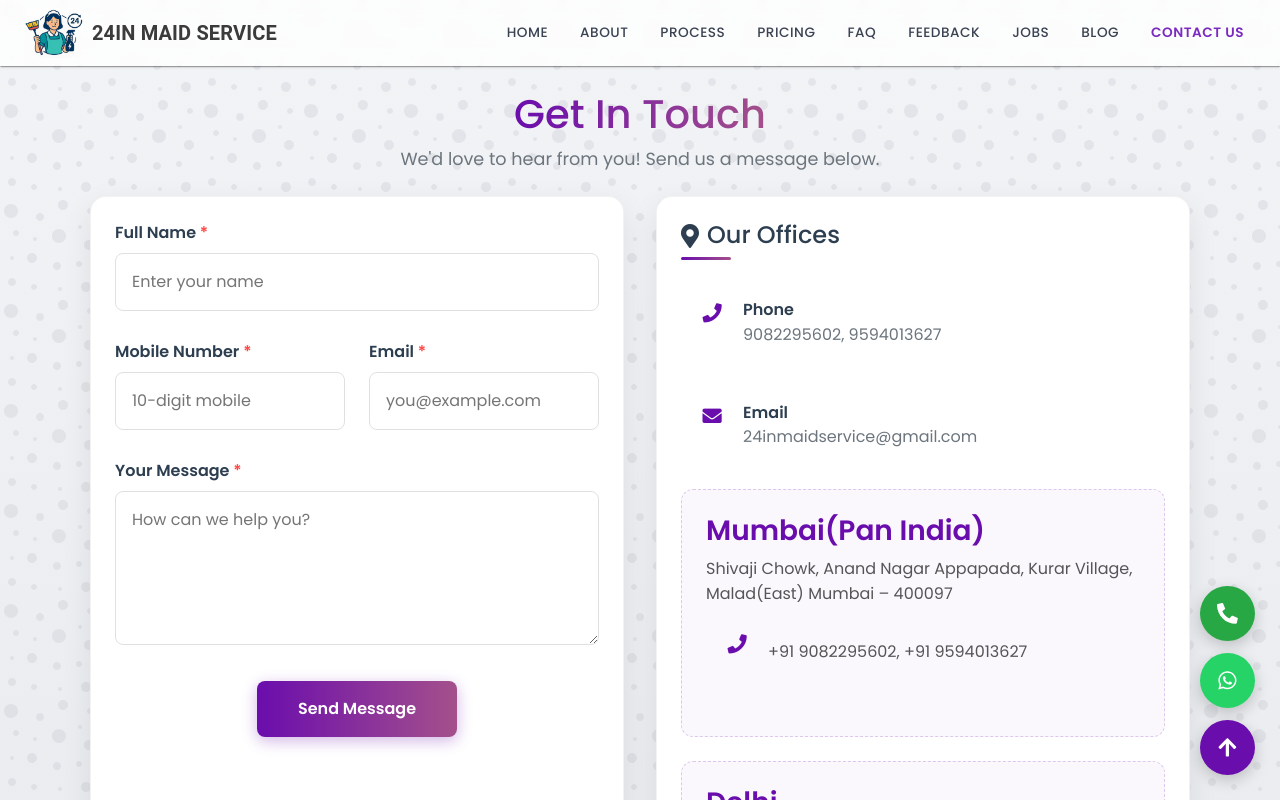
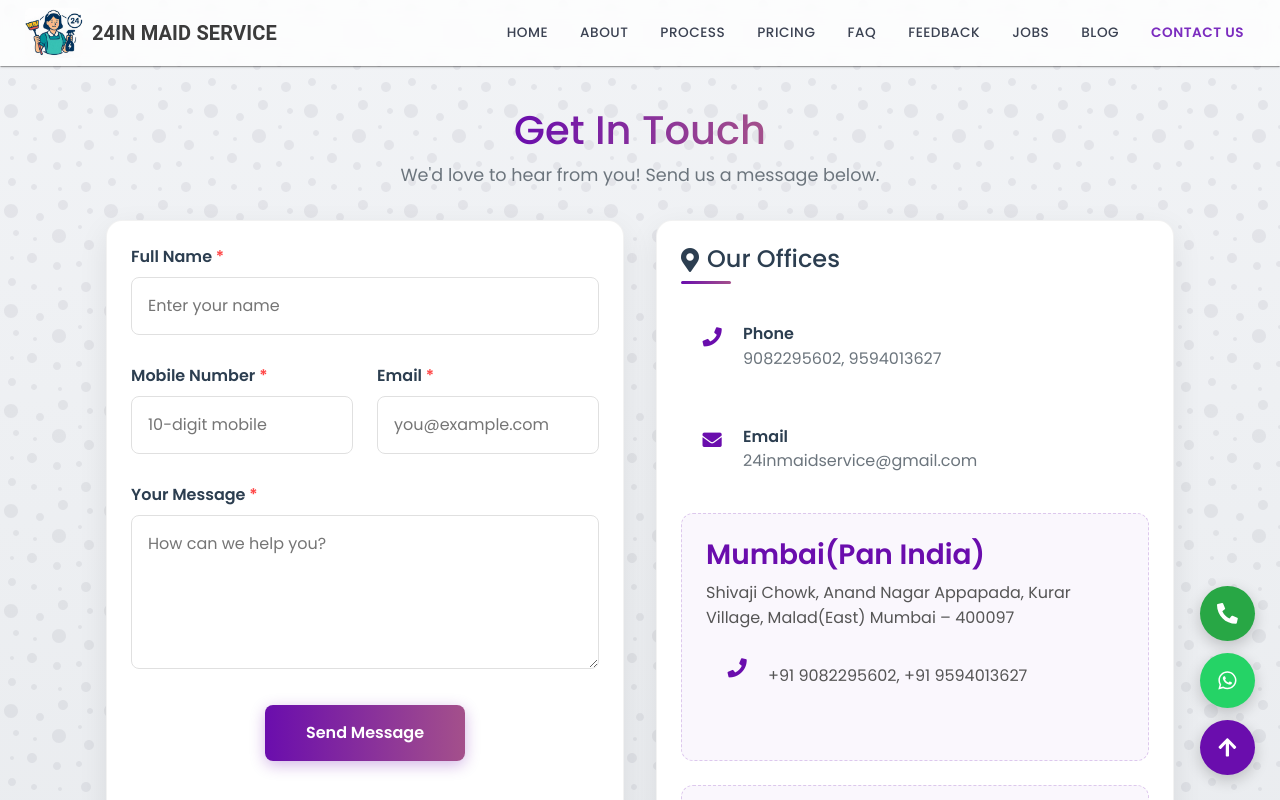
Before and after one commit to Sanjay-Vishwakarma/24in7service, a React (Create React App) app: page /contactus in a window 1280 px wide. Shown: the top 800 px of the page. Built offline with nearby package versions, Linux system fonts and the light colour scheme.

Commit message:
cass changes for contact

```diff
--- a/src/pages/ContactUs.css
+++ b/src/pages/ContactUs.css
@@ -5,10 +5,11 @@
 .contact-container {
   max-width: 1100px;
   margin: 0 auto;
-  min-height: 100vh; /* Full screen height */
+  min-height: 100vh; /* Full screen height for desktop */
   display: flex;
   flex-direction: column;
   justify-content: center;
+  padding: 1rem;
 }
 
 .modal-close-btn {
@@ -40,12 +41,11 @@
 
 .contact-header h1 {
   font-size: 2.5rem;
-  color: #2c3e50;
-  margin-bottom: 0.5rem;
   background: linear-gradient(90deg, #6a0dad, #a4508b);
   -webkit-background-clip: text;
   background-clip: text;
   color: transparent;
+  margin-bottom: 0.5rem;
   display: inline-block;
 }
 
@@ -56,21 +56,20 @@
   margin: 0 auto;
 }
 
-/* Responsive layout */
+/* Default (mobile-first): stacked layout */
 .contact-content {
-  display: grid;
-  grid-template-columns: 1fr 1fr; /* Two equal columns */
-  gap: 2rem;
-  align-items: stretch; /* Make both equal height */
+  display: flex;
+  flex-direction: column;
+  gap: 1.5rem;
 }
 
-
+/* Desktop layout (side-by-side) */
 @media (min-width: 992px) {
   .contact-content {
     display: grid;
-    grid-template-columns: 1fr 1fr;  /* Equal columns */
+    grid-template-columns: 1fr 1fr; /* Equal columns */
     gap: 2rem;
-    align-items: stretch;           /* Both equal height */
+    align-items: stretch;
   }
 }
 
@@ -81,8 +80,8 @@
   border-radius: 16px;
   box-shadow: 0 10px 30px rgba(0,0,0,0.08);
   border: 1px solid rgba(0,0,0,0.05);
-  padding: 1.5rem; /* reduce padding */
-  height: 100%; /* same height */
+  padding: 1.5rem;
+  height: 100%;
 }
 
 /* Contact Info Section */
@@ -149,6 +148,7 @@
   word-break: break-all;
 }
 
+/* Office Address cards */
 .address-card {
   background: rgba(106, 13, 173, 0.03);
   border-radius: 12px;
@@ -323,8 +323,3 @@ textarea {
 .pulse-animation {
   animation: pulse 2s infinite;
 }
-
-.contact-header {
-  text-align: center;
-  margin-bottom: 1.5rem;
-}
```
